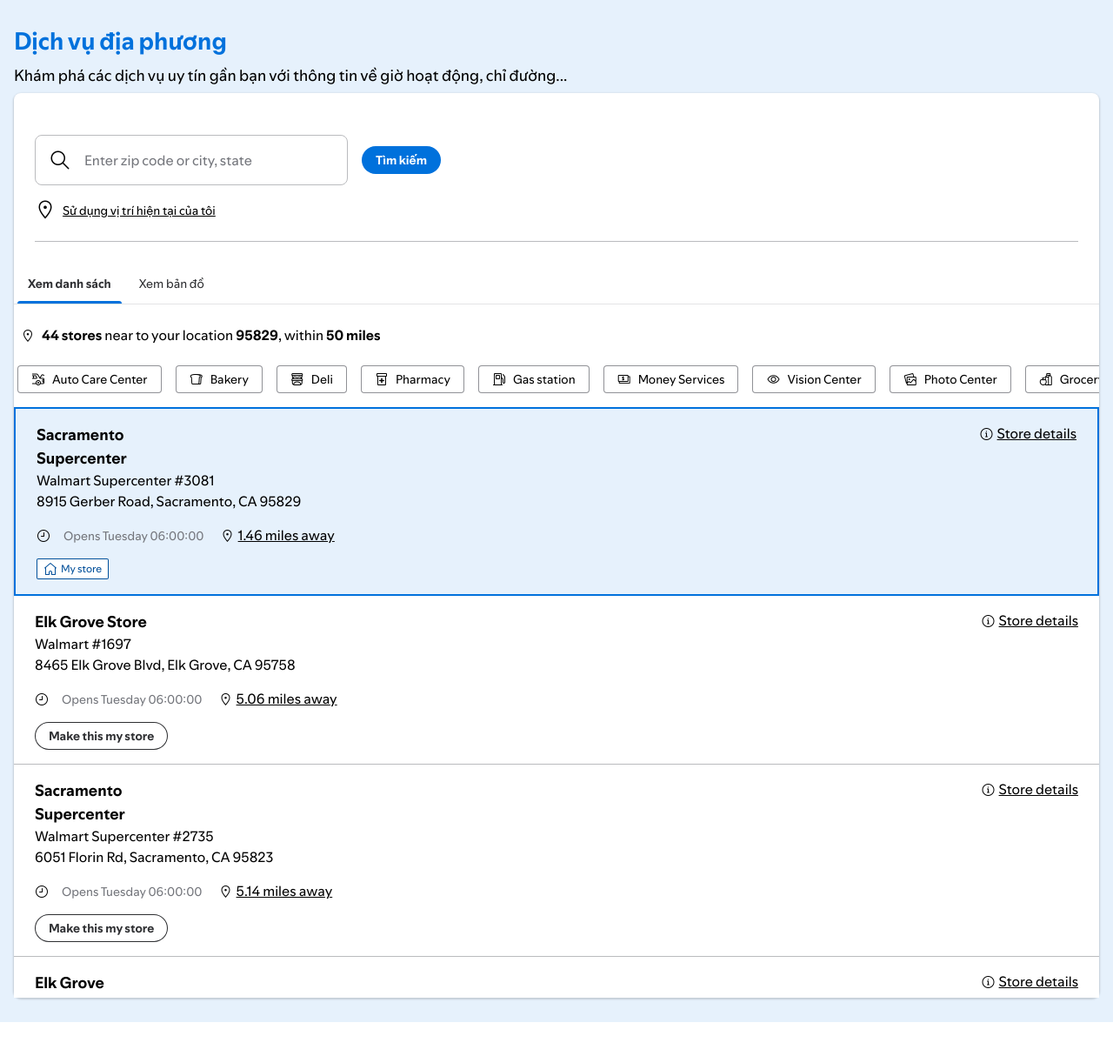
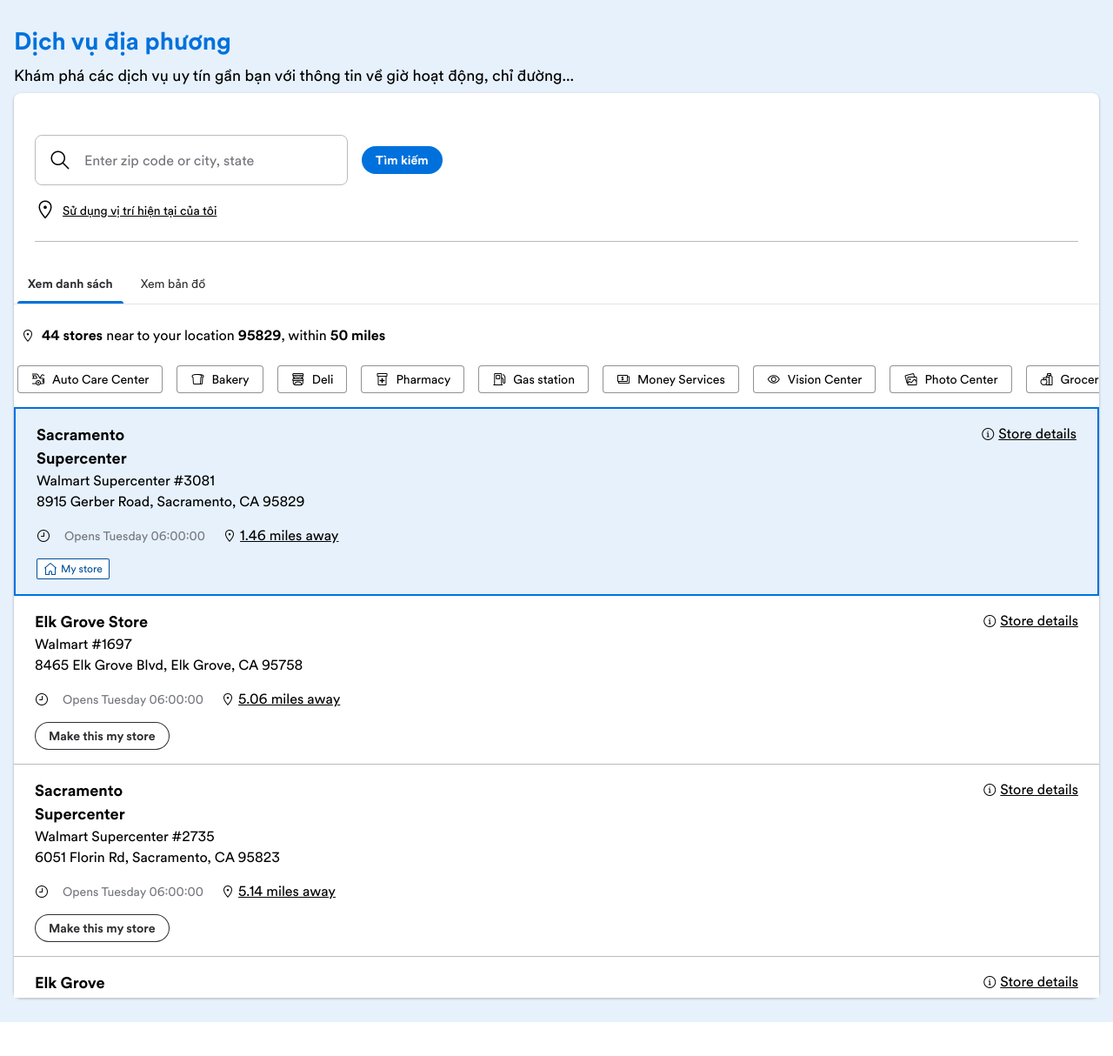
Before and after one commit to saomaidl/saomaidl.github.io, a Jekyll site: the page built from _pages/services.html, in a window 1280 px wide. Shown: the top 1214 px of the page at 87% size. Built offline with Jekyll 4.4.1, drawn with Linux system fonts in a browser that asks for light colours; some web fonts are replaced; comment, search, counter and statistics services are not loaded.

Commit message:
Update font.css

```diff
--- a/assets/css/font.css
+++ b/assets/css/font.css
@@ -1,64 +1,21 @@
 @font-face {
   font-family: "saomai";
-  src: url("https://saomaidl.github.io/assets/fonts/SpotifyMixUI-Regular.woff2") format("woff2");
+  src: url("https://saomaidl.github.io/assets/fonts/CircularSp-Book.woff2") format("woff2");
   font-weight: 400;
   font-style: normal;
   font-display: swap;
 }
 @font-face {
   font-family: "saomai";
-  src: url("https://saomaidl.github.io/assets/fonts/SpotifyMixUI-Bold.woff2") format("woff2");
+  src: url("https://saomaidl.github.io/assets/fonts/CircularSp-Bold.woff2") format("woff2");
   font-weight: 700;
   font-style: normal;
   font-display: swap;
 }
 @font-face {
   font-family: "saomaiHeading";
-  src: url("https://saomaidl.github.io/assets/fonts/SpotifyMixUITitleVariable.woff2") format("woff2");
+  src: url("https://saomaidl.github.io/assets/fonts/CircularSpTitle-Bold.woff2") format("woff2");
   font-weight: 700;
   font-style: normal;
   font-display: swap;
 }
-
-@font-face {
-  font-family: "saomai";
-  font-style: normal;
-  font-display: swap;
-  src: url("https://saomaidl.github.io/assets/fonts/Anamart-Regular.woff2") format("woff2");
-  font-weight: 400;
-}
-@font-face {
-  font-family: "saomai";
-  font-style: normal;
-  font-display: swap;
-  src: url("https://saomaidl.github.io/assets/fonts/BogleWeb-Regular.woff2") format("woff2");
-  font-weight: 400;
-}
-@font-face {
-  font-family: "saomai";
-  font-style: normal;
-  font-display: swap;
-  src: url("https://saomaidl.github.io/assets/fonts/Anamart-Bold.woff2") format("woff2");
-  font-weight: 700;
-}
-@font-face {
-  font-family: "saomai";
-  font-style: normal;
-  font-display: swap;
-  src: url("https://saomaidl.github.io/assets/fonts/BogleWeb-Bold.woff2") format("woff2");
-  font-weight: 700;
-}
-@font-face {
-  font-family: "saomaiHeading";
-  font-style: normal;
-  font-display: swap;
-  src: url("https://saomaidl.github.io/assets/fonts/Anamart-Bold.woff2") format("woff2");
-  font-weight: 700;
-}
-@font-face {
-  font-family: "saomaiHeading";
-  font-style: normal;
-  font-display: swap;
-  src: url("https://saomaidl.github.io/assets/fonts/BogleWeb-Bold.woff2") format("woff2");
-  font-weight: 700;
-}
```
